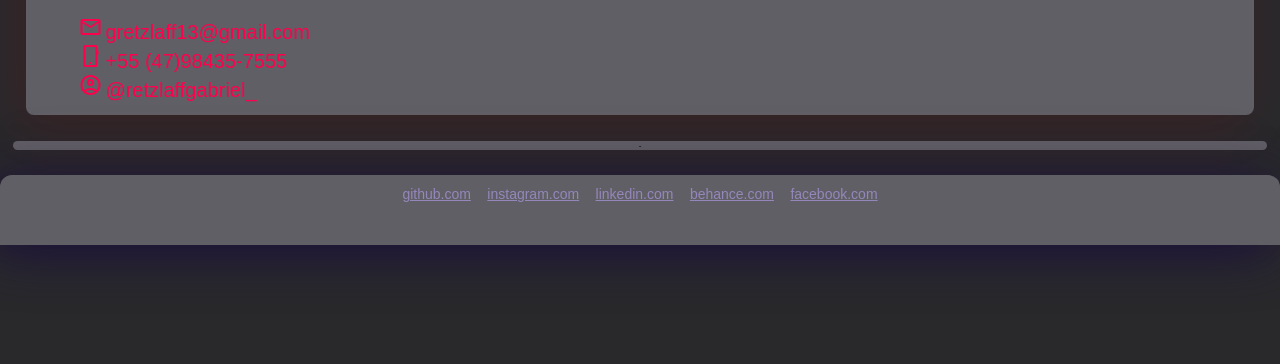
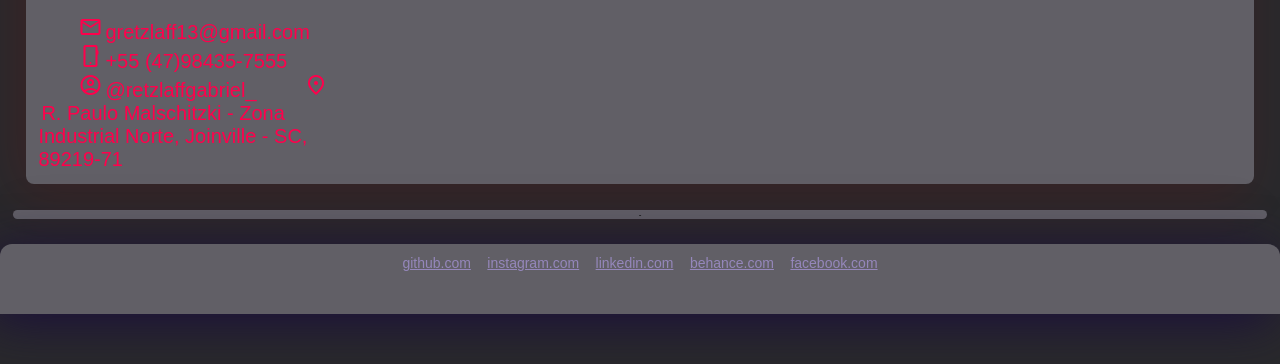
Before and after one commit to R3TZgl/PedalWeb_site, a plain HTML site: page contatos.html in a window 1280 px wide. Shown: the part 402-766 px from the top of the page. Drawn offline with nearby package versions, Linux system fonts and the light colour scheme; a web font is replaced by a local one.

Commit message:
last update

```diff
--- a/contatos.html
+++ b/contatos.html
@@ -41,6 +41,9 @@
             <li>
                 <span class="material-symbols-outlined">account_circle</span><a href="https://www.instagram.com/retzlaffgabriel_/" title="Instagram" target="_blank">@retzlaffgabriel_</a>
             </li>
+            <li>
+                <span class="material-symbols-outlined">location_on</span><a href="https://maps.app.goo.gl/FVmCSpGPPTbCruRk6" title="Localização" target="_blank">R. Paulo Malschitzki - Zona Industrial Norte, Joinville - SC, 89219-71</a>
+            </li>
         </ul>
         </span>
     </section>
```
